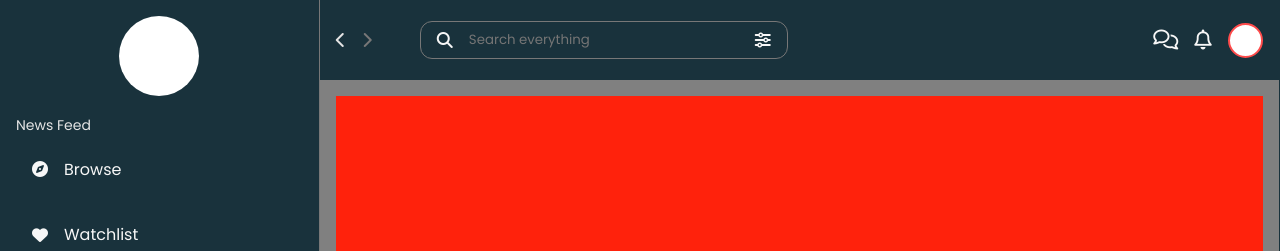
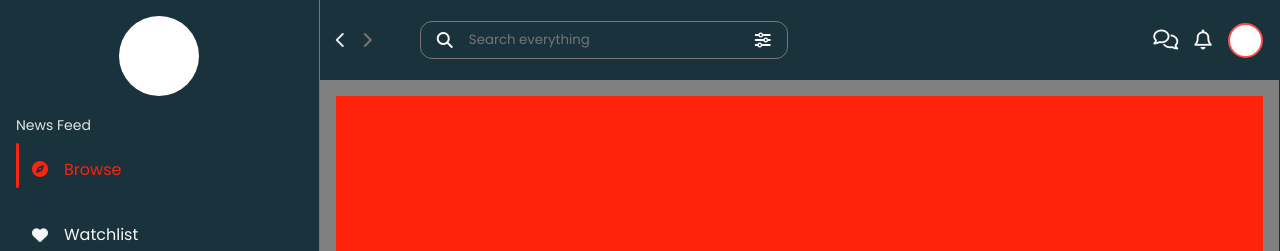
Before and after one commit to Hein-HtetSan/Movie, a plain HTML site: page index.html in a window 1280 px wide. Both pictures are taken after a click on the element "Browse". Shown: the top 251 px of the page. Drawn offline with nearby package versions, Linux system fonts and the light colour scheme.

Commit message:
Update new feed link toggling

```diff
--- a/assets/css/aside.css
+++ b/assets/css/aside.css
@@ -97,6 +97,14 @@
 	height: 70%;
 }
 
+.new-feed-link.active{
+    color: var(--scarlet);
+}
+
+.new-feed-link.active::before{
+    height: 70%;
+}
+
 /* following wrapper  */
 .following-wrapper .title{
     color: var(--swan);
--- a/assets/js/aside_toggler.js
+++ b/assets/js/aside_toggler.js
@@ -8,6 +8,7 @@ const logout_text = document.querySelector(".fa-arrow-right-from-bracket");
 const logout_btn = document.querySelector(".logout-text");
 const logo = document.querySelector(".logo");
 
+// for aside bar toggling
 chevron.forEach(e => {
     e.addEventListener("click", () => {
         chevron.forEach(f => {
@@ -62,3 +63,14 @@ chevron.forEach(e => {
     })
 
 })
+
+
+// for new feed navigation links
+new_feed_link.forEach(e => {
+    e.addEventListener("click", () => {
+        new_feed_link.forEach(i => {
+            i.classList.remove("active");
+        })
+        e.classList.add("active");
+    })
+})
--- a/index.html
+++ b/index.html
@@ -38,7 +38,7 @@
 				<span class="title d-inline d-md-none">News Feed</span>
 				<!-- <div class="col-12"></div> -->
 				<!-- nav link  -->
-				<div class="col-12 new-feed-link d-flex align-items-center justify-content-md-center">
+				<div class="col-12 new-feed-link active d-flex align-items-center justify-content-md-center">
 					<i class="fa-solid fa-compass me-1"></i>
 					<span class="me-1 d-inline d-md-none new-feed-link-text">Browse</span>
 				</div>
```
